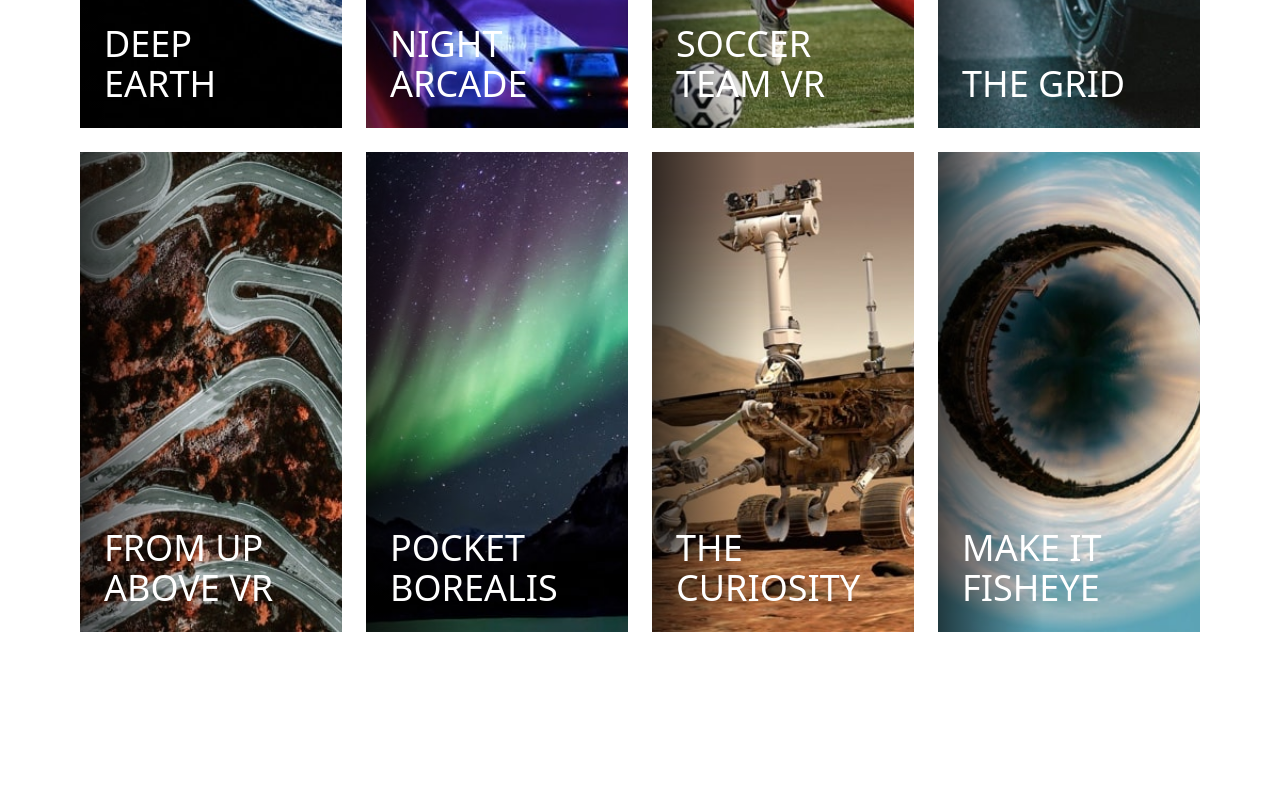
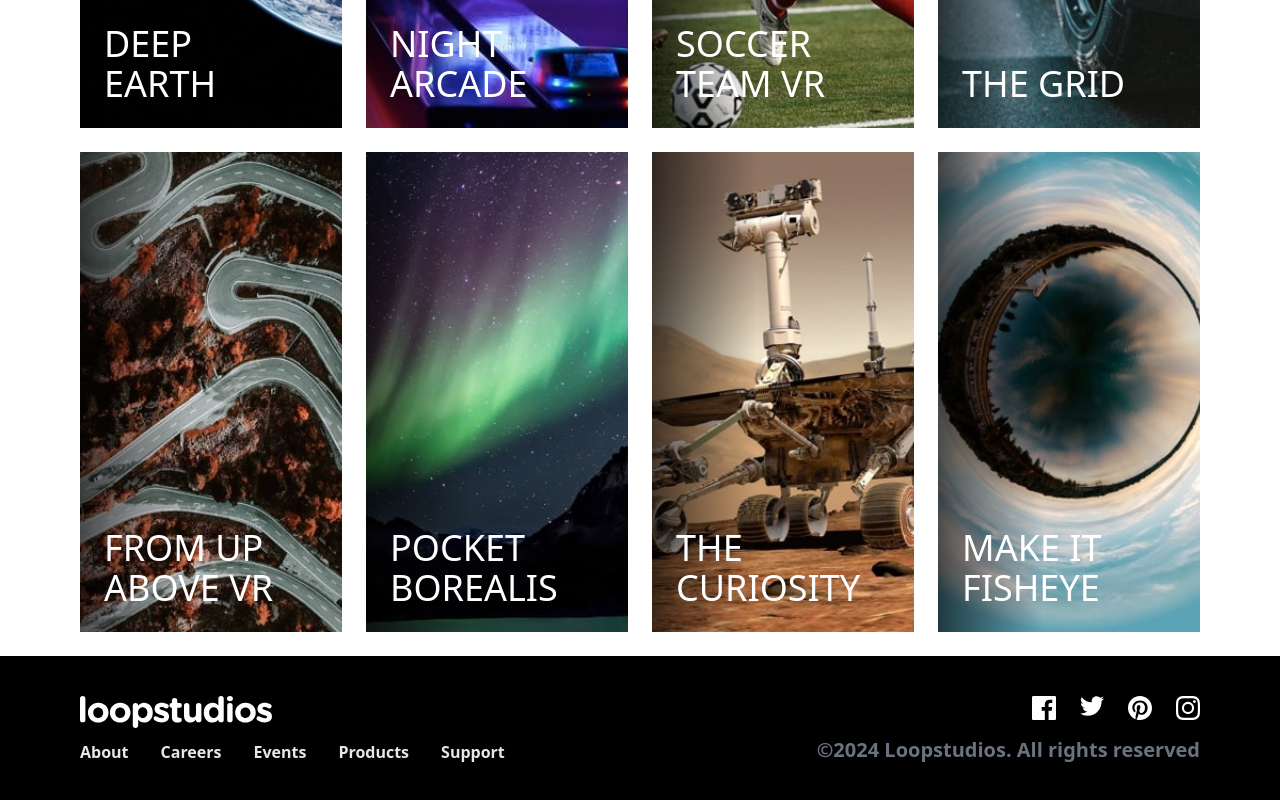
Before and after one commit to Hailekeh22/Loopstudios-landing-page, a Next.js app: page / in a window 1280 px wide. Shown: the part 1960-2760 px from the top of the page. Before the commit the page ends 2616 px from the top, so only its background shows below. Built offline with nearby package versions, Linux system fonts and the light colour scheme.

Commit message:
footer done

```diff
--- a/app/page.tsx
+++ b/app/page.tsx
@@ -1,6 +1,7 @@
 import Hero from "@/components/Hero/Hero";
 import About from "@/components/About/About";
 import Products from "@/components/products/Products";
+import Footer from "@/components/Footer/Footer";
 
 export default function Home() {
   return (
@@ -8,6 +9,7 @@ export default function Home() {
       <Hero />
       <About />
       <Products />
+      <Footer />
     </>
   );
 }
--- a/components/About/Description.tsx
+++ b/components/About/Description.tsx
@@ -10,7 +10,7 @@ const Description = () => {
           </div>
         </div>
         <div className="flex justify-center">
-          <div className="flex justify-center px-14">
+          <div className="flex justify-center px-4 lg:px-14">
             <p className=" text-center lg:text-left text-xl font-semibold text-gray-500 leading-relaxed">
               Founded in 2011, Loopstudios has been producing world-class
               virtual reality projects for some of the best companies around the
--- /dev/null
+++ b/components/Footer/Footer.tsx
@@ -0,0 +1,54 @@
+import React from 'react'
+
+const Footer = () => {
+  return (
+    <div className="bg-black px-8 py-10 lg:px-20 lg:flex lg:justify-between">
+      <div className=" flex flex-col items-center lg:items-start pt-12 lg:pt-0">
+        <img src="logo.svg" alt="logo" />
+        <div>
+          <ul className="  text-gray-200 lg:flex lg:gap-8 font-semibold py-10 lg:py-0">
+            <li className=' py-3'>
+              <a href="#about">About</a>
+            </li>
+            <li className=' py-3'>
+              <a href="#careers">Careers</a>
+            </li>
+            <li className=' py-3'>
+              <a href="#events">Events</a>
+            </li>
+            <li className=' py-3'>
+              <a href="#products">Products</a>
+            </li>
+            <li className=' py-3'>
+              <a href="#support">Support</a>
+            </li>
+          </ul>
+        </div>
+      </div>
+
+      <div className="flex flex-col items-center lg:items-end justify-center">
+        <div className="flex gap-6">
+          <a href="https://facebook.com">
+            <img src="icon-facebook.svg" alt="facebook" />
+          </a>
+          <a href="https://twitter.com">
+            <img src="icon-twitter.svg" alt="twitter" />
+          </a>
+          <a href="https://pinterest.com">
+            <img src="icon-pinterest.svg" alt="pinterest" />
+          </a>
+          <a href="https://instagram.com">
+            <img src="icon-instagram.svg" alt="instagram" />
+          </a>
+        </div>
+        <div className="flex py-4">
+          <p className=" text-l lg:text-xl font-semibold text-gray-500">
+            ©2024 Loopstudios. All rights reserved
+          </p>
+        </div>
+      </div>
+    </div>
+  );
+}
+
+export default Footer
```
